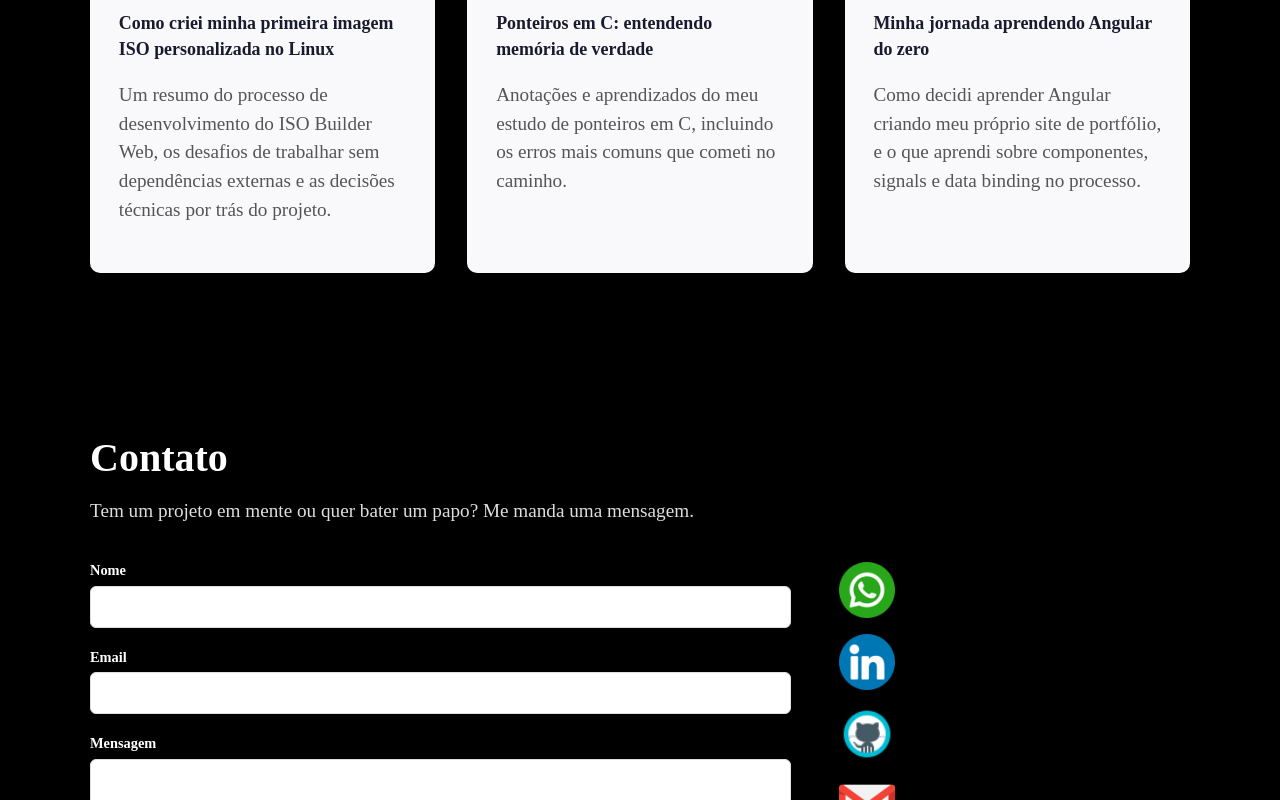
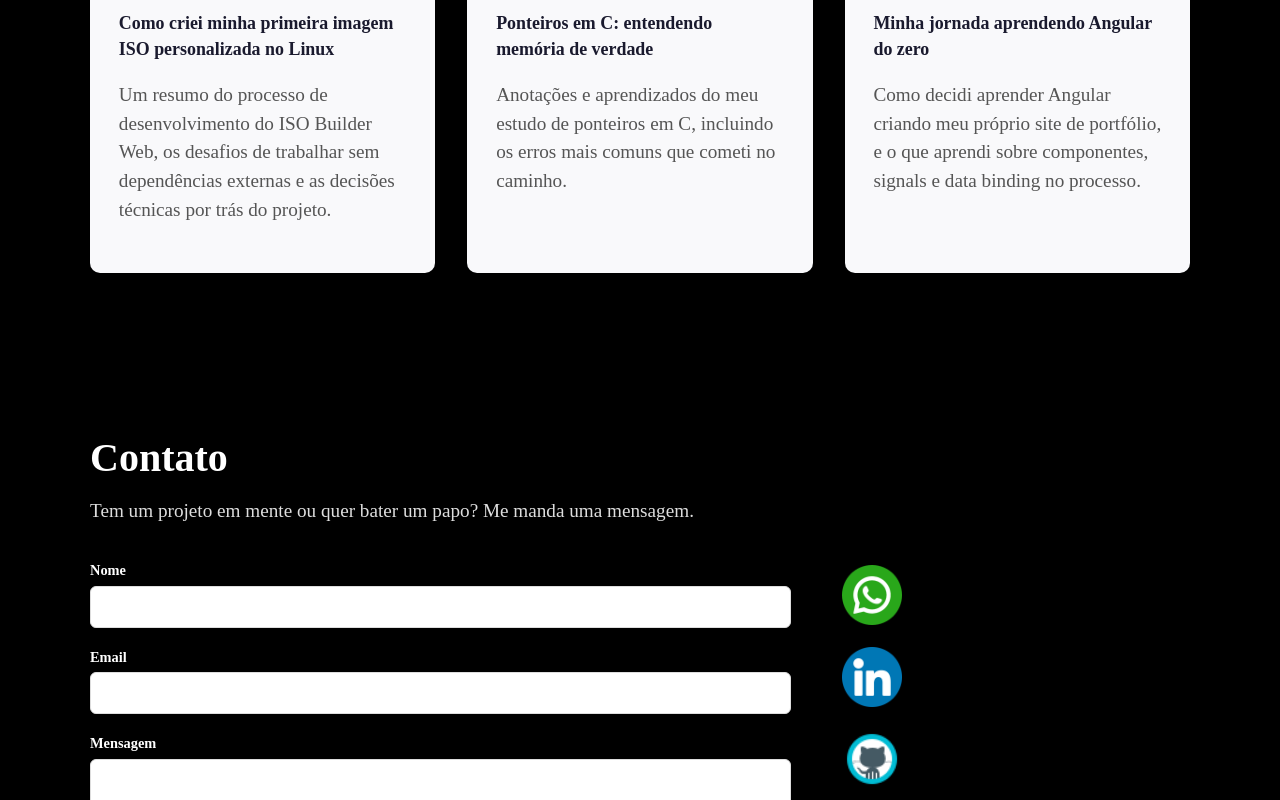
Before and after one commit to joaovitor10br/Meu_Portfolio_Angular, an Angular app: page / in a window 1280 px wide. Shown: the part 2364-3164 px from the top of the page. Built offline with nearby package versions, Linux system fonts and the light colour scheme.

Commit message:
Aumento do tamanho dos icones e das bordas

```diff
--- a/src/app/components/contatos/contatos.css
+++ b/src/app/components/contatos/contatos.css
@@ -102,13 +102,15 @@
   width: 56px;
   height: 56px;
   justify-content:center;
+  width: 66px;
+  height: 66px;
   border-radius: 50%;
   transition: all 0.2s ease;
 }
 
 .contatos__icone {
-  width: 56px;
-  height: 56px;
+  width: 60px;
+  height: 60px;
   object-fit: contain;
 }
 
```
